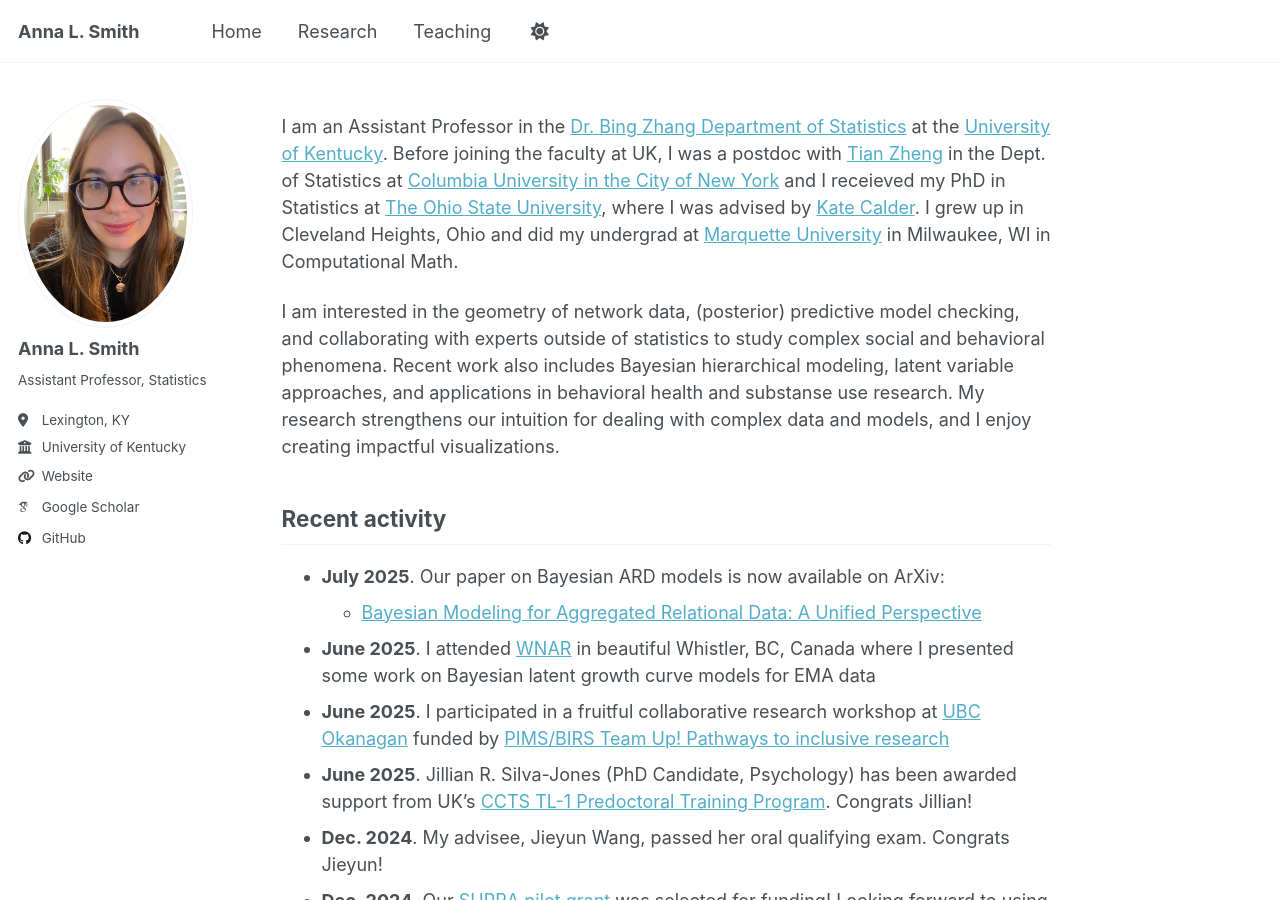
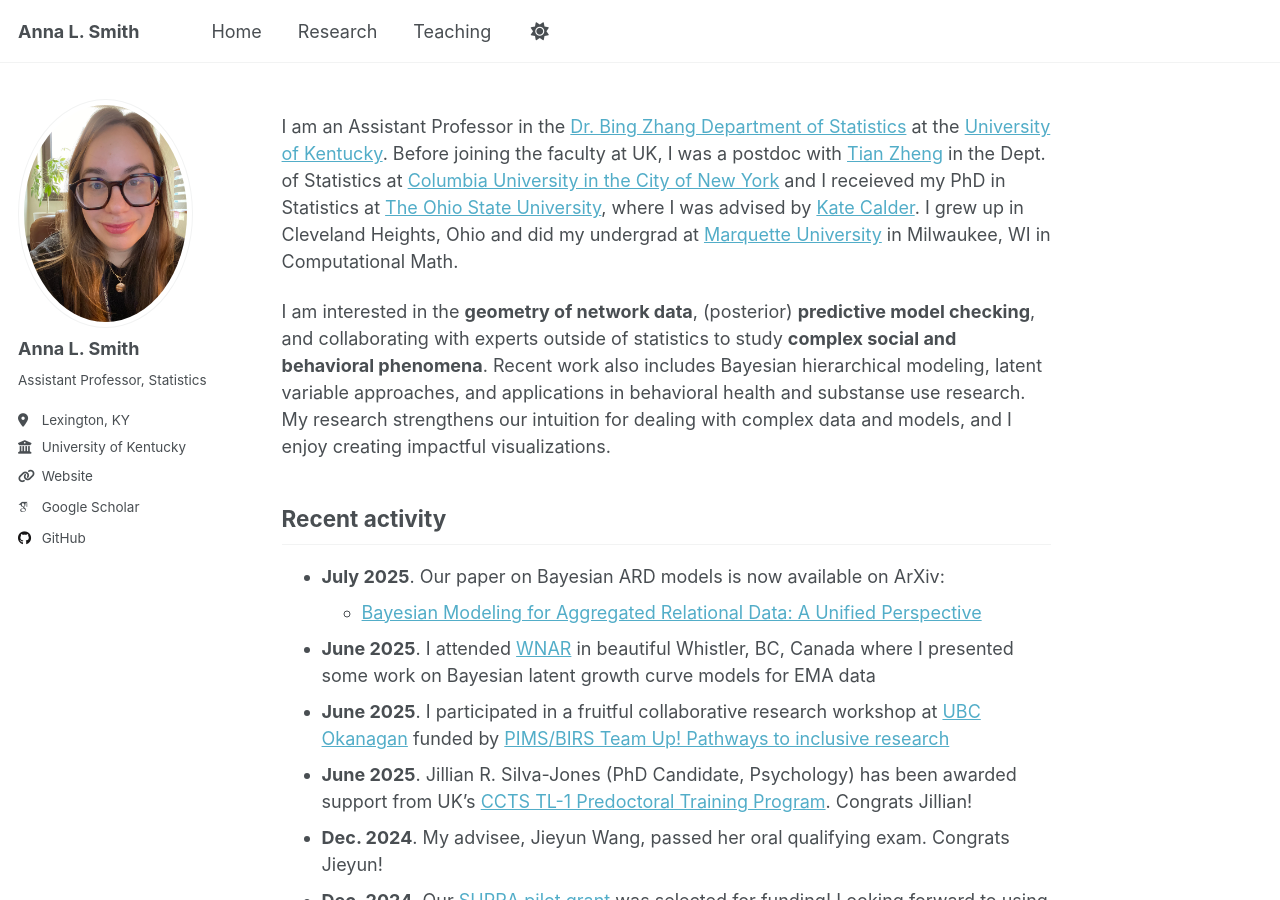
Before and after one commit to annalantzsmith/annalantzsmith.github.io, a Jekyll site: the page built from _pages/about.md, in a window 1280 px wide and 900 px high. Built offline with Jekyll 4.4.1, drawn with Linux system fonts in a browser that asks for light colours; some web fonts are replaced; a script that is not in the unit is left out.

Commit message:
Update about.md
added bold to research terms

```diff
--- a/_pages/about.md
+++ b/_pages/about.md
@@ -9,7 +9,7 @@ redirect_from:
 
 I am an Assistant Professor in the [Dr. Bing Zhang Department of Statistics](https://stat.as.uky.edu/) at the [University of Kentucky](https://www.uky.edu/). Before joining the faculty at UK, I was a postdoc with [Tian Zheng](https://sites.stat.columbia.edu/tzheng/) in the Dept. of Statistics at [Columbia University in the City of New York](https://www.columbia.edu/) and I receieved my PhD in Statistics at [The Ohio State University](https://www.osu.edu/), where I was advised by [Kate Calder](https://cacalder.com/). I grew up in Cleveland Heights, Ohio and did my undergrad at [Marquette University](https://www.marquette.edu/) in Milwaukee, WI in Computational Math.
 
-I am interested in the geometry of network data, (posterior) predictive model checking, and collaborating with experts outside of statistics to study complex social and behavioral phenomena.  Recent work also includes Bayesian hierarchical modeling, latent variable approaches, and applications in behavioral health and substanse use research. My research strengthens our intuition for dealing with complex data and models, and I enjoy creating impactful visualizations.
+I am interested in the **geometry of network data**, (posterior) **predictive model checking**, and collaborating with experts outside of statistics to study **complex social and behavioral phenomena**.  Recent work also includes Bayesian hierarchical modeling, latent variable approaches, and applications in behavioral health and substanse use research. My research strengthens our intuition for dealing with complex data and models, and I enjoy creating impactful visualizations.
 
 
 
```
